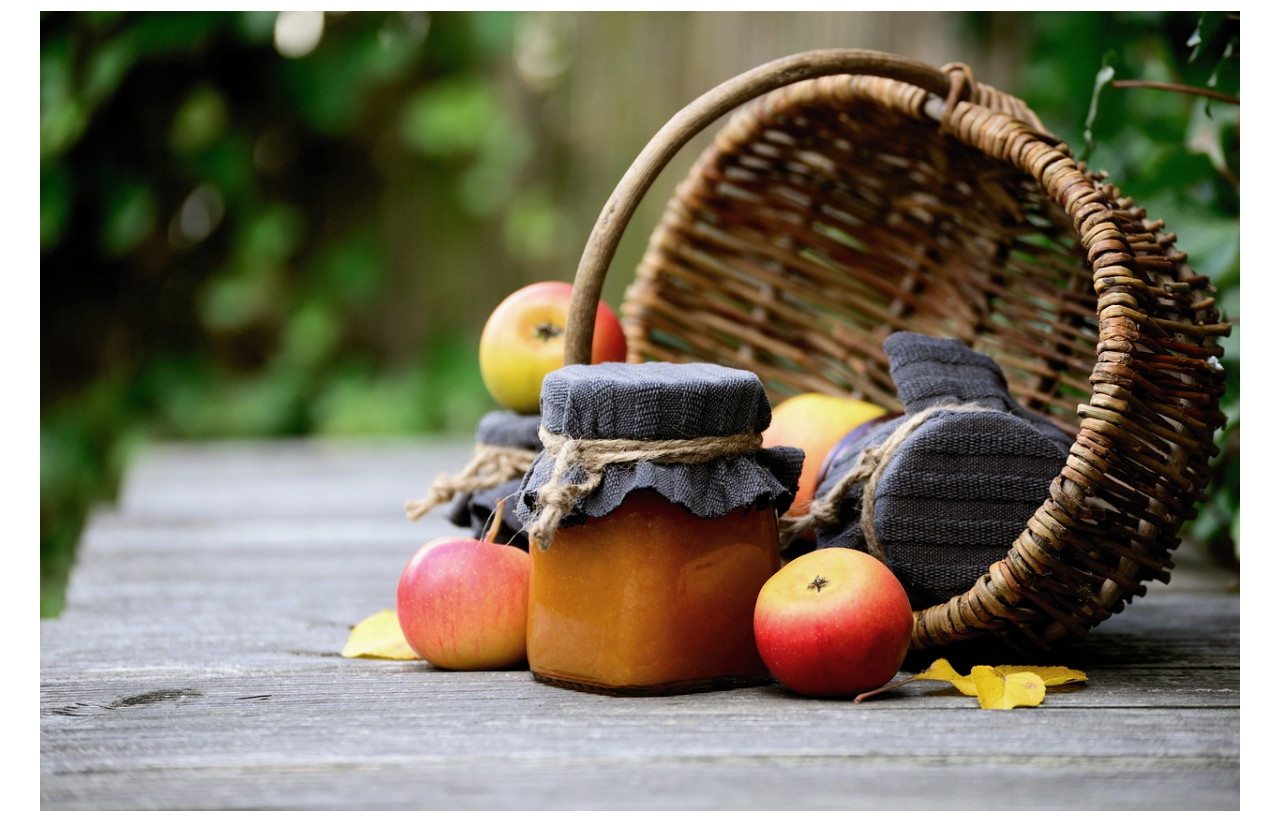
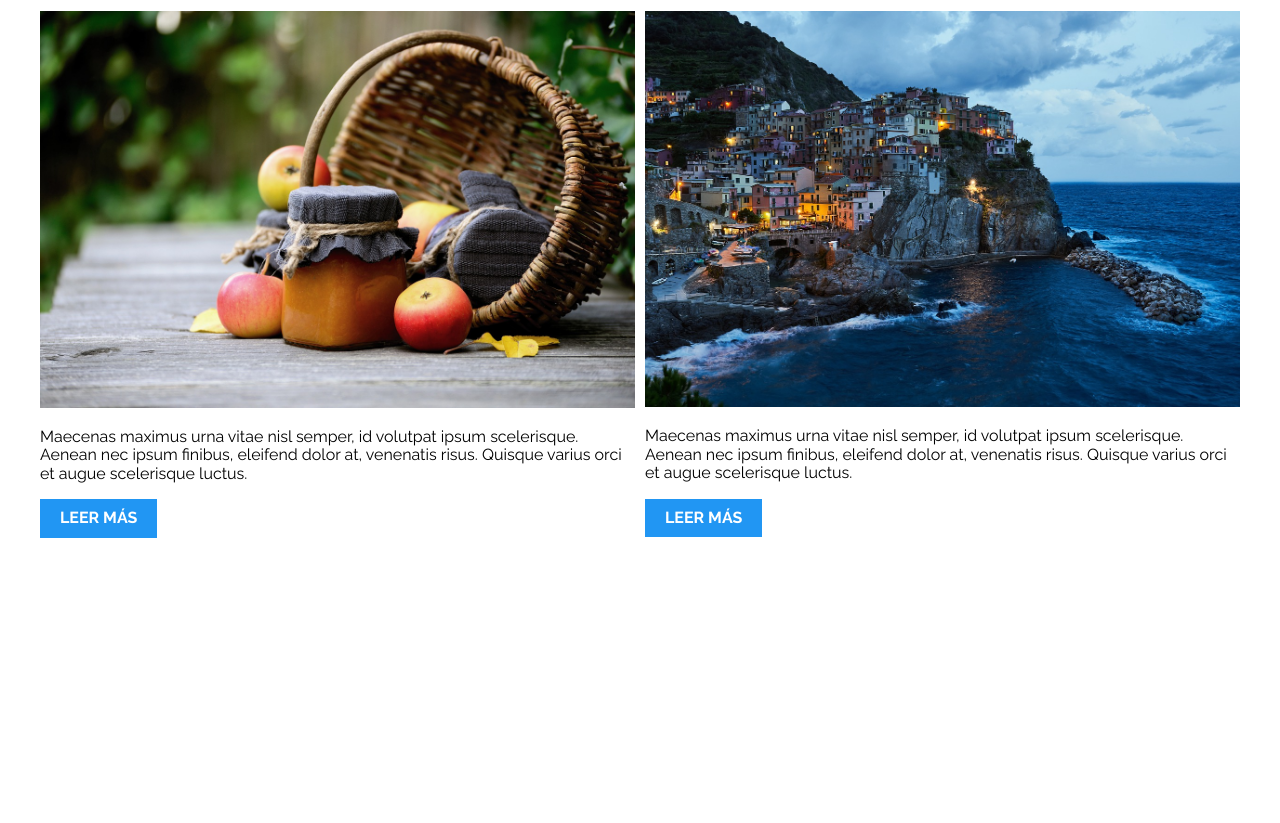
Before and after one commit to Leo-Zubiri/Patrones_RWD, a plain HTML site: page 01-2columnas_iguales_css_grid/index.html in a window 1280 px wide. Shown: the part 89-912 px from the top of the page. After the commit the page ends 800 px from the top, so only its background shows below. Drawn offline with nearby package versions, Linux system fonts and the light colour scheme.

Commit message:
Dos columnas iguales con grid

```diff
--- a/01-2columnas_iguales_css_grid/css/styles.css
+++ b/01-2columnas_iguales_css_grid/css/styles.css
@@ -39,3 +39,11 @@ h1 {
 }
 
 /** CODIGO AQUI **/
+
+@media (min-width: 768px){
+    .dos-columnas{
+        display: grid;
+        grid-template-columns: repeat(2,1fr);
+        gap: 1rem;
+    }
+}
--- a/01-2columnas_iguales_css_grid/index.html
+++ b/01-2columnas_iguales_css_grid/index.html
@@ -12,7 +12,7 @@
 
 <body>
 
-    <div class="contenedor">
+    <div class="contenedor dos-columnas">
         <article class="entrada-blog">
             <h1>Titulo Entrada Blog</h1>
             <img src="img/imagen1.jpg">
```
